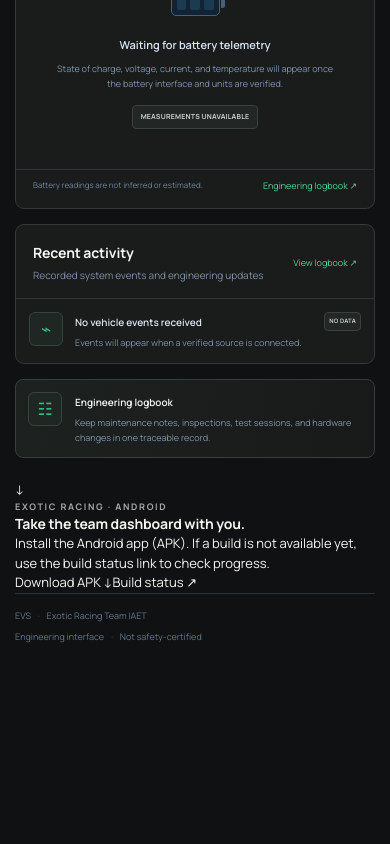
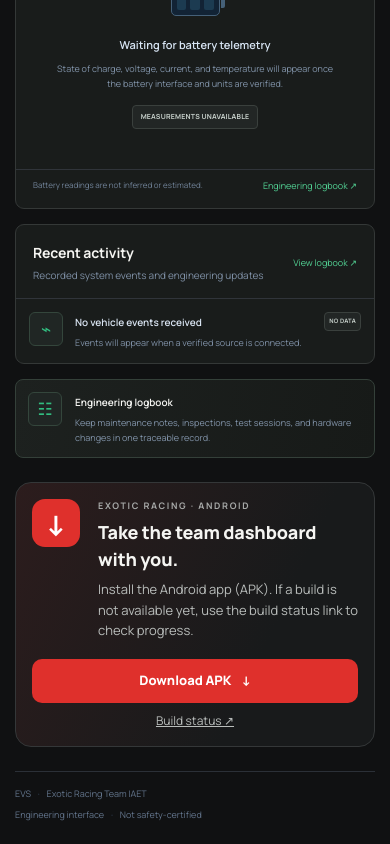
Before and after one commit to Abdo1629/exotic-vehicle-systems, a Next.js app: page / in a window 390 px wide. Shown: the part 2374-3218 px from the top of the page. Before the commit the page ends 3040 px from the top, so only its background shows below. Built offline with nearby package versions, Linux system fonts and the light colour scheme.

Commit message:
Style Android app download section for responsive themes

```diff
--- a/app/globals.css
+++ b/app/globals.css
@@ -751,3 +751,16 @@ html[data-theme="light"] .brand-copy small { color: #67726a; }
   height: 100%;
   object-fit: cover;
 }
+
+
+/* Android app download section */
+.app-download-card { display:flex; align-items:center; gap:18px; margin:24px 0; padding:22px; border:1px solid var(--border); border-radius:16px; background:linear-gradient(115deg, color-mix(in srgb, #df302c 10%, var(--surface)), var(--surface) 68%); }
+.app-download-mark { display:grid; place-items:center; width:48px; height:48px; flex:0 0 48px; border-radius:13px; background:#df302c; color:#fff; font-size:28px; font-weight:800; }
+.app-download-copy { flex:1; min-width:0; }
+.app-download-copy h2 { margin:6px 0; color:var(--text); font-size:18px; font-weight:750; }
+.app-download-copy p { margin:0; color:var(--muted); font-size:13px; line-height:1.6; }
+.app-download-actions { display:flex; flex-direction:column; align-items:stretch; gap:9px; }
+.app-download-button { display:inline-flex; align-items:center; justify-content:center; gap:10px; padding:12px 16px; border-radius:10px; background:#df302c; color:#fff; font-size:13px; font-weight:750; text-decoration:none; white-space:nowrap; }
+.app-download-button:hover { background:#c92723; }
+.app-download-status { color:var(--muted); font-size:12px; text-align:center; text-decoration:underline; }
+@media (max-width:640px) { .app-download-card { align-items:flex-start; flex-wrap:wrap; padding:16px; } .app-download-copy { flex-basis:calc(100% - 68px); } .app-download-actions { width:100%; } }
```
